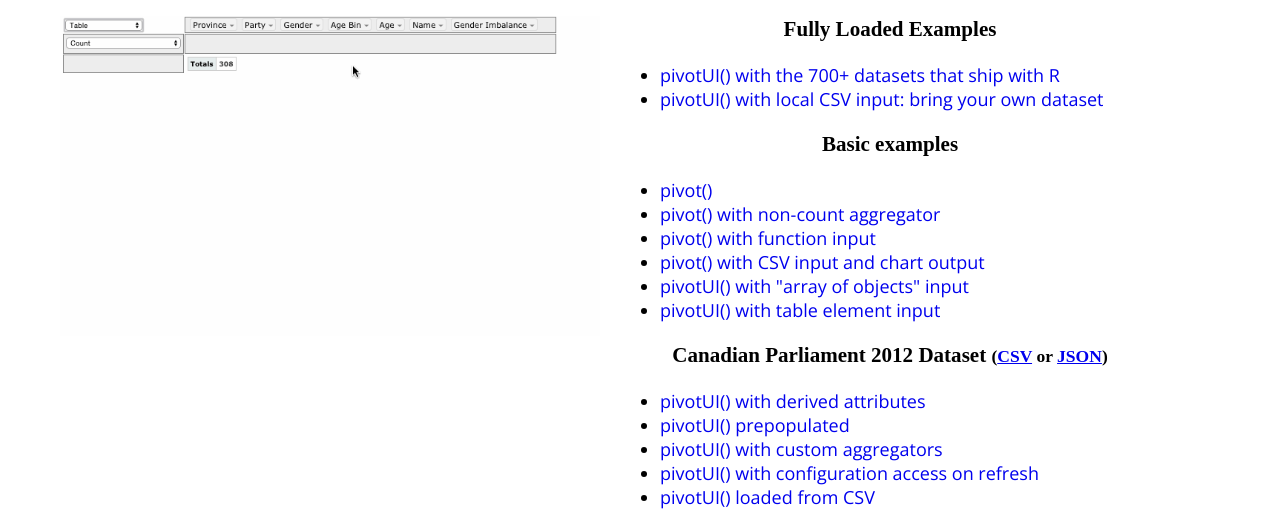
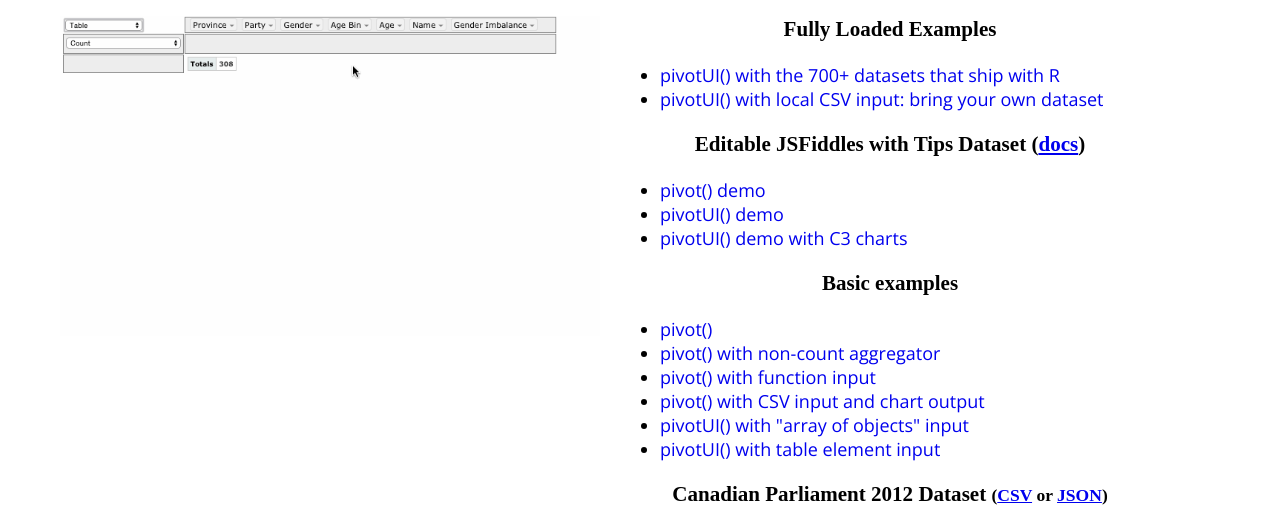
Before and after one commit to nicolaskruchten/pivottable, a website: page examples/index.html in a window 1280 px wide. Shown: the part 255-767 px from the top of the page. Drawn offline with nearby package versions, Linux system fonts and the light colour scheme; a web font is replaced by a local one.

Commit message:
jsfiddle links

```diff
--- a/examples/index.html
+++ b/examples/index.html
@@ -58,6 +58,12 @@
                 <li><a href="rcsvs.html">pivotUI() with the 700+ datasets that ship with R</a></li>
                 <li><a href="local.html">pivotUI() with local CSV input: bring your own dataset</a></li>
             </ul>
+        <h3 align="center">Editable JSFiddles with Tips Dataset (<a href="http://nicolas.kruchten.com/Rdatasets/doc/reshape2/tips.html">docs</a>)</h3>
+            <ul>
+                <li><a href="https://jsfiddle.net/nicolaskruchten/kn381h7s/" target="_blank">pivot() demo</a></li>
+                <li><a href="https://jsfiddle.net/nicolaskruchten/w86bgq9o/" target="_blank">pivotUI() demo</a></li>
+                <li><a href="https://jsfiddle.net/nicolaskruchten/gq6w05j8/" target="_blank">pivotUI() demo with C3 charts</a></li>
+            </ul>
         <h3 align="center">Basic examples</h3>
             <ul>
                 <li><a href="simple.html">pivot()</a></li>
```
